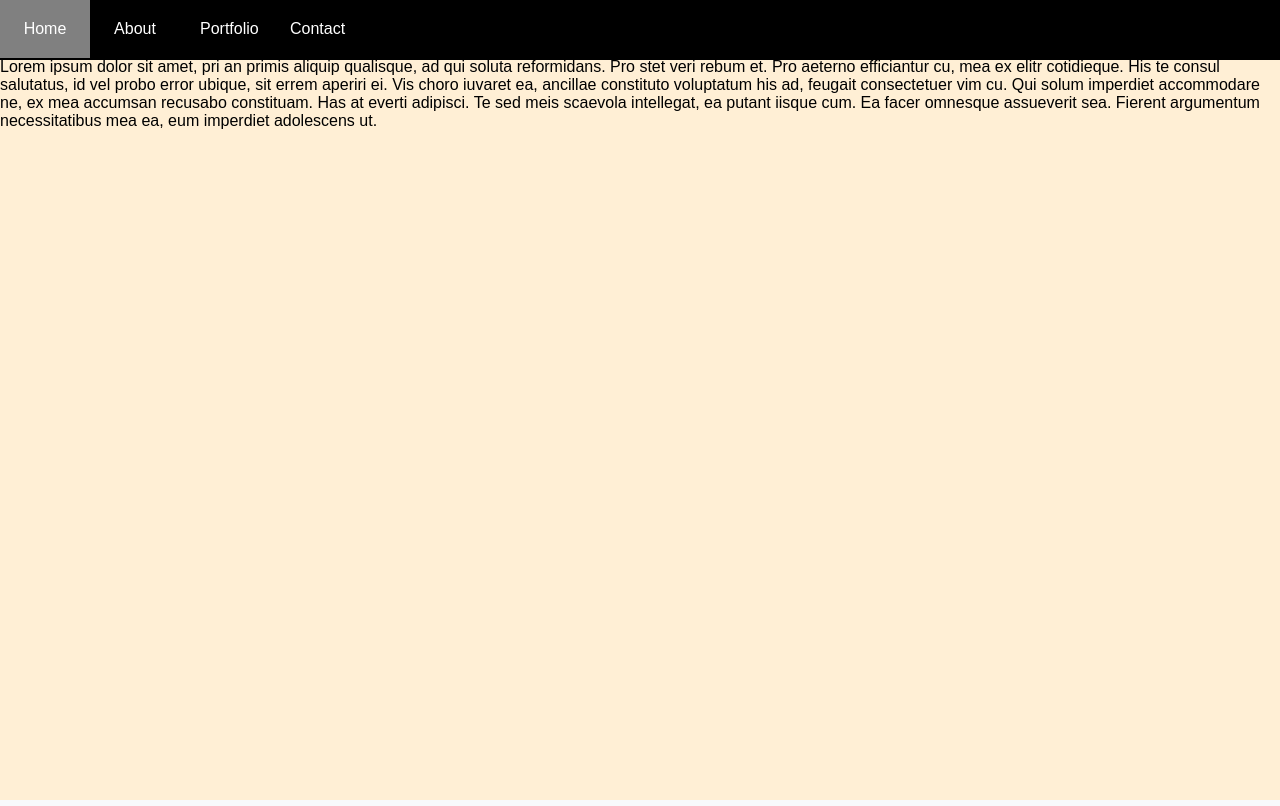
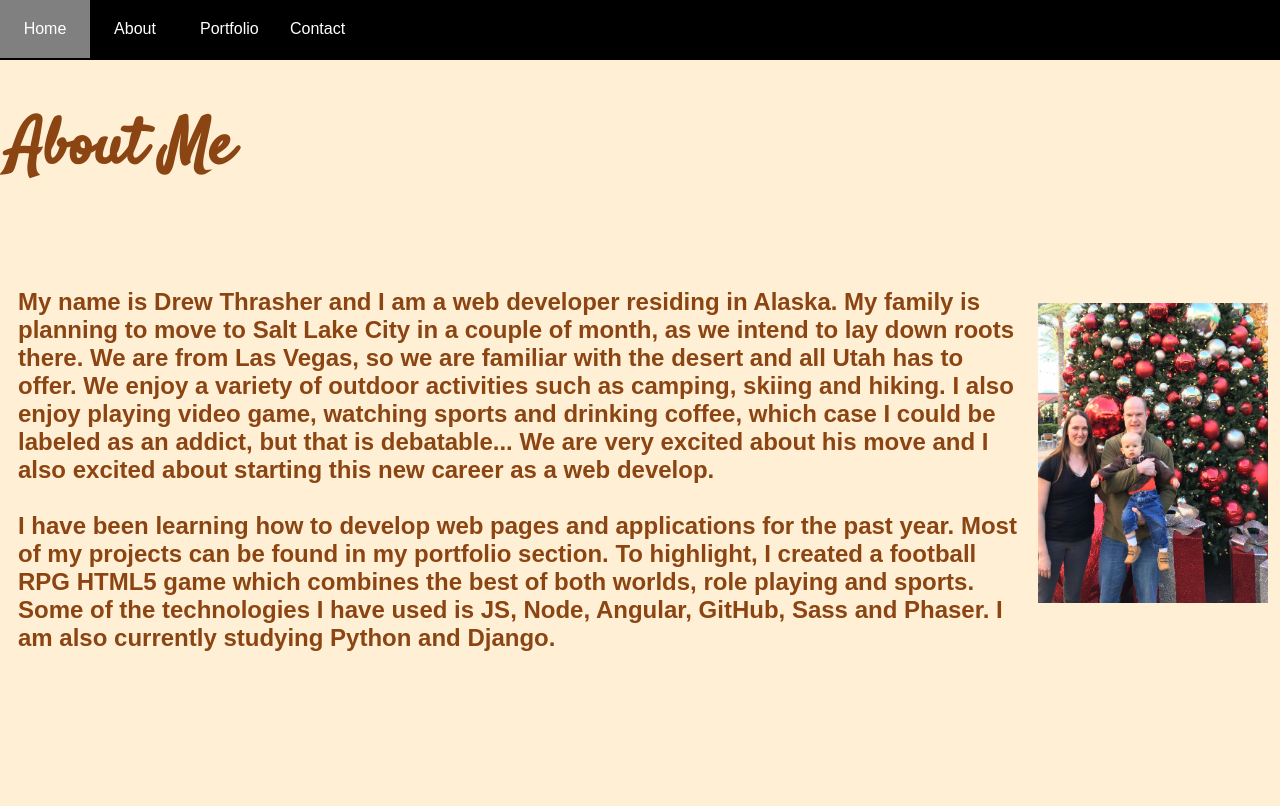
Before and after one commit to dthrasher90/mypage, a website: page public/index.html at #!/about in a window 1280 px wide. Drawn offline with nearby package versions, Linux system fonts and the light colour scheme; some packages are replaced by stand-ins of ours.

Commit message:
about me updates

```diff
--- a/public/partials/about.html
+++ b/public/partials/about.html
@@ -1,16 +1,15 @@
 
 <div class="aboutBody">
 
+  <h1>About Me</h1>
 
-<h1>About Me</h1>
-
- <p>Lorem ipsum dolor sit amet, pri an primis aliquip qualisque, ad qui soluta reformidans.
-   Pro stet veri rebum et. Pro aeterno efficiantur cu, mea ex elitr cotidieque. His te consul salutatus,
-   id vel probo error ubique, sit errem aperiri ei.
-
-    Vis choro iuvaret ea, ancillae constituto voluptatum his ad, feugait consectetuer vim cu.
-    Qui solum imperdiet accommodare ne, ex mea accumsan recusabo constituam. Has at everti adipisci.
-    Te sed meis scaevola intellegat, ea putant iisque cum. Ea facer omnesque assueverit sea.
-    Fierent argumentum necessitatibus mea ea, eum imperdiet adolescens ut.
- </p>
+        <p>  <img src="partials/family2.jpg"> My name is Drew Thrasher and I am a web developer residing in Alaska.  My family is planning to move to Salt Lake City in a couple of month,
+        as we intend to lay down roots there.  We are from Las Vegas, so we are familiar with the desert and all Utah has to offer.
+        We enjoy a variety of outdoor activities such as camping, skiing and hiking.  I also enjoy playing video game, watching sports
+        and drinking coffee, which case I could be labeled as an addict, but that is debatable...  We are very excited about his move
+        and I also excited about starting this new career as a web develop. </br> </br>
+        I have been learning how to develop web pages and applications for the past year.  Most of my projects can be found in my portfolio
+       section.  To highlight, I created a football RPG HTML5 game which combines the best of both worlds, role playing and sports.
+       Some of the technologies I have used is JS, Node, Angular, GitHub, Sass and Phaser.   I am also currently studying Python and Django.
+        </p>
 </div>
--- a/public/styles/main.css
+++ b/public/styles/main.css
@@ -51,4 +51,23 @@ ul a {
 .aboutBody {
   height: 100%;
   width: 100%;
+  padding: 3px;
   background-color: papayawhip; }
+  .aboutBody h1 {
+    font-size: 64px;
+    font-family: satisfy;
+    padding-top: 100px;
+    padding-left: 5px;
+    color: saddlebrown; }
+  .aboutBody img {
+    height: 300px;
+    width: 230px;
+    float: right;
+    padding: 15px;
+    padding-right: 15px; }
+  .aboutBody p {
+    padding-top: 50px;
+    padding-left: 15px;
+    color: SaddleBrown;
+    font-size: 24px;
+    font-weight: bold; }
--- a/public/styles/styles.scss
+++ b/public/styles/styles.scss
@@ -68,5 +68,32 @@ ul{
 .aboutBody{
   height: 100%;
   width: 100%;
+  padding: 3px;
   background-color: papayawhip;
+  h1{
+    font-size: 64px;
+    font-family: satisfy;
+    padding-top: 100px;
+    padding-left: 5px;
+    color: saddlebrown;
+  }
+  img{
+    height:300px;
+    width:  230px;
+
+    float: right;
+    padding: 15px;
+    padding-right: 15px;
+
+
+  }
+  p{
+      padding-top: 50px;
+      padding-left: 15px;
+      color: SaddleBrown;
+      font-size: 24px;
+      font-weight: bold;
+
+  }
+
 }
```
Also changed, not shown: public/partials/family2.jpg (added), 2 other files.
